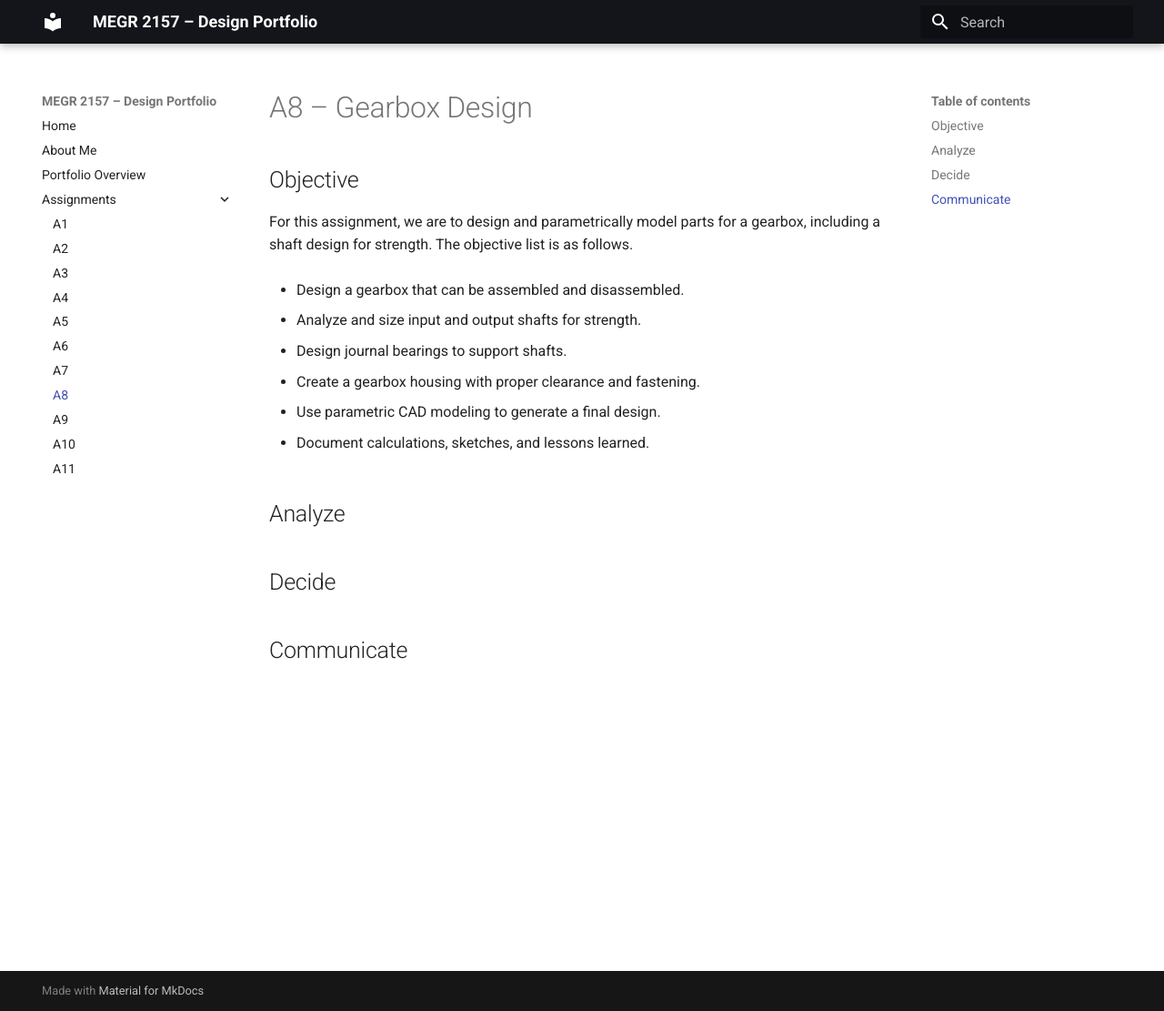
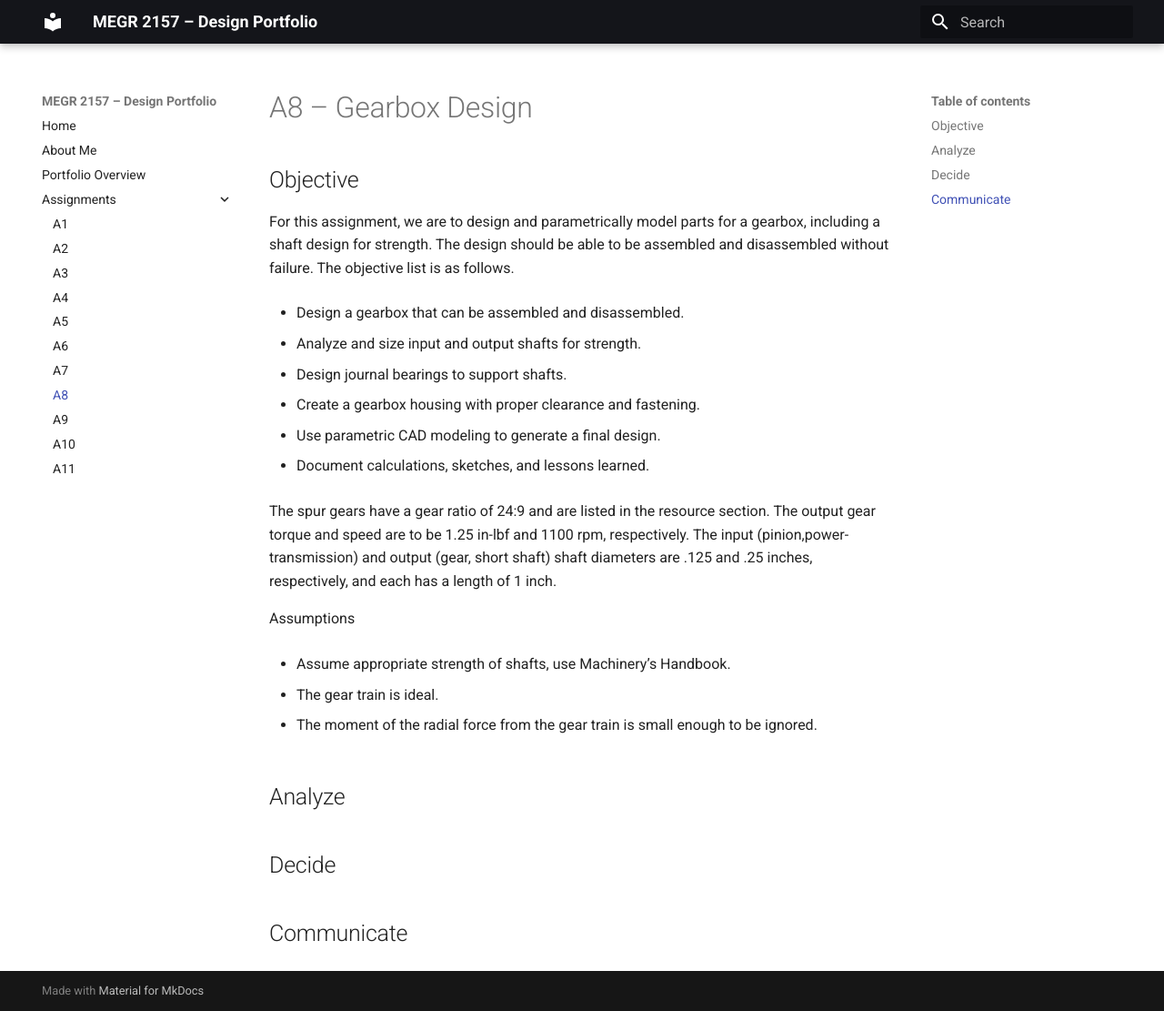
Before and after one commit to NathanZimmy/megr2156-portfolio, an MkDocs documentation site: the page built from docs/assignments/A08/index.md, in a window 1280 px wide and 1111 px high. Shown: the whole window at 91% size. Built offline with MkDocs 1.6.1 and Material for MkDocs 9.7.7, drawn with Linux system fonts in a browser that asks for light colours.

Commit message:
Update index.md

```diff
--- a/docs/assignments/A08/index.md
+++ b/docs/assignments/A08/index.md
@@ -2,7 +2,7 @@
 
 ## Objective
 
-For this assignment, we are to design and parametrically model parts for a gearbox, including a shaft design for strength. The objective list is as follows.
+For this assignment, we are to design and parametrically model parts for a gearbox, including a shaft design for strength. The design should be able to be assembled and disassembled without failure. The objective list is as follows.
 
 - Design a gearbox that can be assembled and disassembled.
 
@@ -16,6 +16,16 @@ For this assignment, we are to design and parametrically model parts for a gearb
 
 - Document calculations, sketches, and lessons learned.
 
+The spur gears have a gear ratio of 24:9 and are listed in the resource section. The output gear torque and speed are to be 1.25 in-lbf and 1100 rpm, respectively. The input (pinion,power-transmission) and output (gear, short shaft) shaft diameters are .125 and .25 inches, respectively, and each has a length of 1 inch.
+
+Assumptions
+
+- Assume appropriate strength of shafts, use Machinery’s Handbook.
+
+- The gear train is ideal.
+
+- The moment of the radial force from the gear train is small enough to be ignored.
+
 ## Analyze
 
 
```
